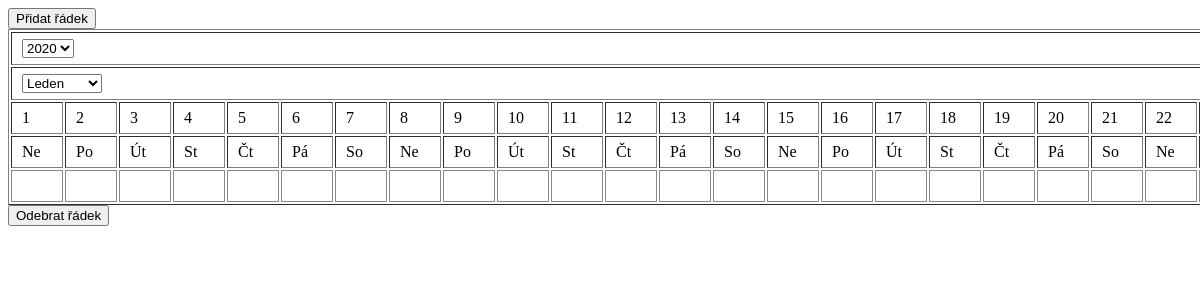
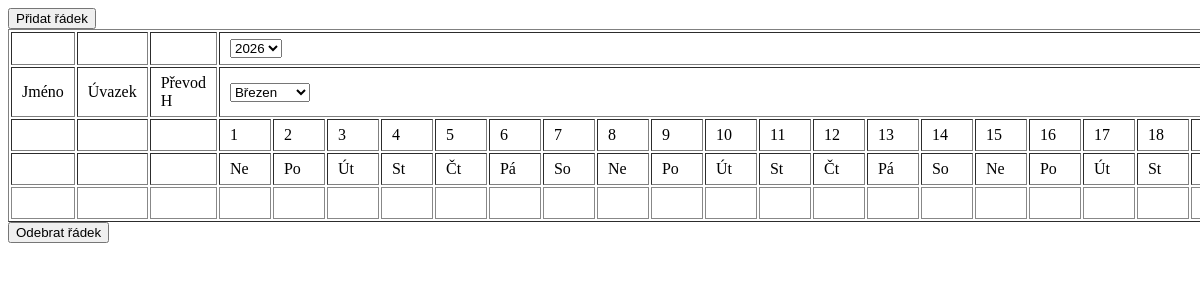
Before and after one commit to Pasmat9/ElectronShifter, an Electron app: page Hitparáda/index.html in a window 800 px wide. Both pictures are taken after a click on the button "Přidat řádek". Shown: the top 282 px of the page, 1200 px wide, since content can reach past the window. Drawn offline with Linux system fonts and the light colour scheme.

Commit message:
Synchronizace tabulky

```diff
--- a/Hitparáda/index.html
+++ b/Hitparáda/index.html
@@ -18,11 +18,17 @@
     <button id="přidavač">Přidat řádek</button>
     <table border="1">
   <tr id="Rok">
+    <td></td>
+    <td></td>
+    <td></td>
     <td id="rokSpan"><select id="selectRok">
 
     </select></td>
   </tr>
   <tr id="Měsíc">
+    <td>Jméno</td>
+    <td>Úvazek</td>
+    <td>Převod H</td>
     <td id="měsícSpan"><select id="selectMěsíc">
     <option value="1">Leden</option>
     <option value="2">Únor</option>
--- a/Hitparáda/src/script.js
+++ b/Hitparáda/src/script.js
@@ -37,17 +37,20 @@ function renderKalendar(rok, mesic) {
 
 
   //vytvoří buňky pro dny
-  for (let i = 1;i<=pocetDni;i++){
+  for (let i = -2;i<=pocetDni;i++){
   const sloupceDen = document.createElement('td');
-  sloupceDen.textContent = i;
-  denVTabulce.appendChild(sloupceDen)
+  if (i<1) {sloupceDen.textContent = ''} else {sloupceDen.textContent = i};
+  denVTabulce.appendChild(sloupceDen);
 }
   //vytvoří buňky pro názvy dnů
-  for (let j = 1;j<=pocetDni;j++){
+  for (let j = -2;j<=pocetDni;j++){
   const sloupceDnyVTydnu = document.createElement('td');
-  let denVTydnu = new Date(rok, mesic-1, j).getDay()
-  sloupceDnyVTydnu.textContent = dnyVTydnu[denVTydnu];
-  dnyVTydnuTabulce.appendChild(sloupceDnyVTydnu)
+  let denVTydnu = new Date(rok, mesic-1, j).getDay();
+  if (j<1) {sloupceDnyVTydnu.textContent = ''} else {sloupceDnyVTydnu.textContent = dnyVTydnu[denVTydnu]};
+  dnyVTydnuTabulce.appendChild(sloupceDnyVTydnu);
+
+  const celkovaSirka = pocetDni + 3; // +1 kvůli sloupci "Jména"
+  synchronizujRadky(celkovaSirka);
 }
 }
 //funkce k znovunačtení tabulky podle výběru v roletkách
@@ -63,14 +66,13 @@ selectMěsíc.addEventListener('change', aktualizuj);
 selectRok.addEventListener('change', aktualizuj);
 
 //přídá řádky do tabulky
-document.getElementById('přidavač').addEventListener('click', function() {
+function přidáníŘádku(){
   const table = document.querySelector('table');
-  const cellCount = pocetDni;
   const newRow = document.createElement('tr');
   const rows = table.querySelectorAll('tr');
   const rowIndex = rows.length;
 
-  for (let i = 0; i < cellCount; i++) {
+  for (let i = 0; i < pocetDni+3; i++) {
     const td = document.createElement('td');
     td.setAttribute('contenteditable', 'true');
     td.setAttribute('data-col', i);
@@ -78,7 +80,32 @@ document.getElementById('přidavač').addEventListener('click', function() {
     newRow.appendChild(td);
   }
   table.appendChild(newRow);
+};
+document.getElementById('přidavač').addEventListener('click', přidáníŘádku);
+
+
+function synchronizujRadky(novyPocetSloupcu) {
+  const table = document.querySelector('table');
+  const datoveRadky = table.querySelectorAll('tr:not(#Rok):not(#Měsíc):not(#Den):not(#DenVTýdnu)');
+
+  datoveRadky.forEach(row => {
+    let aktualniPocetBunek = row.children.length;
+
+    // A) Je jich málo? Přidáme chybějící
+    while (aktualniPocetBunek < novyPocetSloupcu) {
+      const td = document.createElement('td');
+      td.setAttribute('contenteditable', 'true');
+      row.appendChild(td);
+      aktualniPocetBunek++;
+    }
+
+    // B) Je jich moc? Odebereme přebývající (třeba při přechodu z března na únor)
+    while (aktualniPocetBunek > novyPocetSloupcu) {
+      row.removeChild(row.lastChild);
+      aktualniPocetBunek--;
+    }
   });
+}
 
 // odebere řádky z tabulky
 document.getElementById('ubírač').addEventListener('click', function() {
@@ -88,4 +115,9 @@ document.getElementById('ubírač').addEventListener('click', function() {
     table.removeChild(rows[rows.length - 1]);
   };})
 
-renderKalendar(2026,2)
+//zajistí aby prvotní render byl na dnešní rok/měsíc
+selectMesic.value = new Date().getMonth()+1
+selectRok.value = new Date().getFullYear()
+renderKalendar(new Date().getFullYear(),new Date().getMonth()+1)
+
+//musíš spočítat kolik tam je řádků přidaných předtím než měníš měsíc, pak je smazat a pak je znovu vygenerovat. myslím
```
Lines whose indentation alone changed are shown as unchanged.
